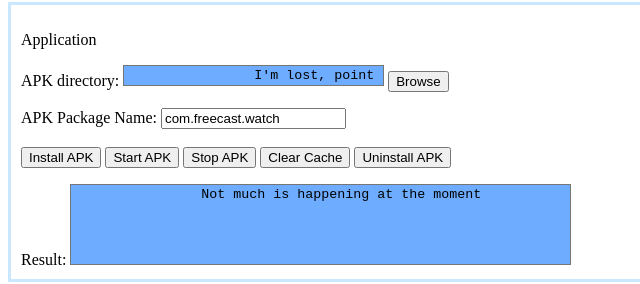
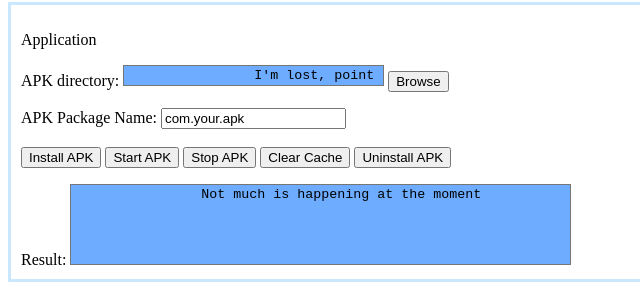
Before and after one commit to flamfoof/android_dev_tools_gui, an Electron app: page index.html in a window 800 px wide. Shown: the part 239-523 px from the top of the page, 0-640 px from the left. Drawn offline with Linux system fonts and the light colour scheme; no server answers.

Commit message:
- Reverted test value

```diff
--- a/index.html
+++ b/index.html
@@ -62,7 +62,7 @@
                 id="packageField"
                 rows="1"
                 cols="30"
-                value="com.freecast.watch"
+                value="com.your.apk"
             >
             <br>
             <br>
```
